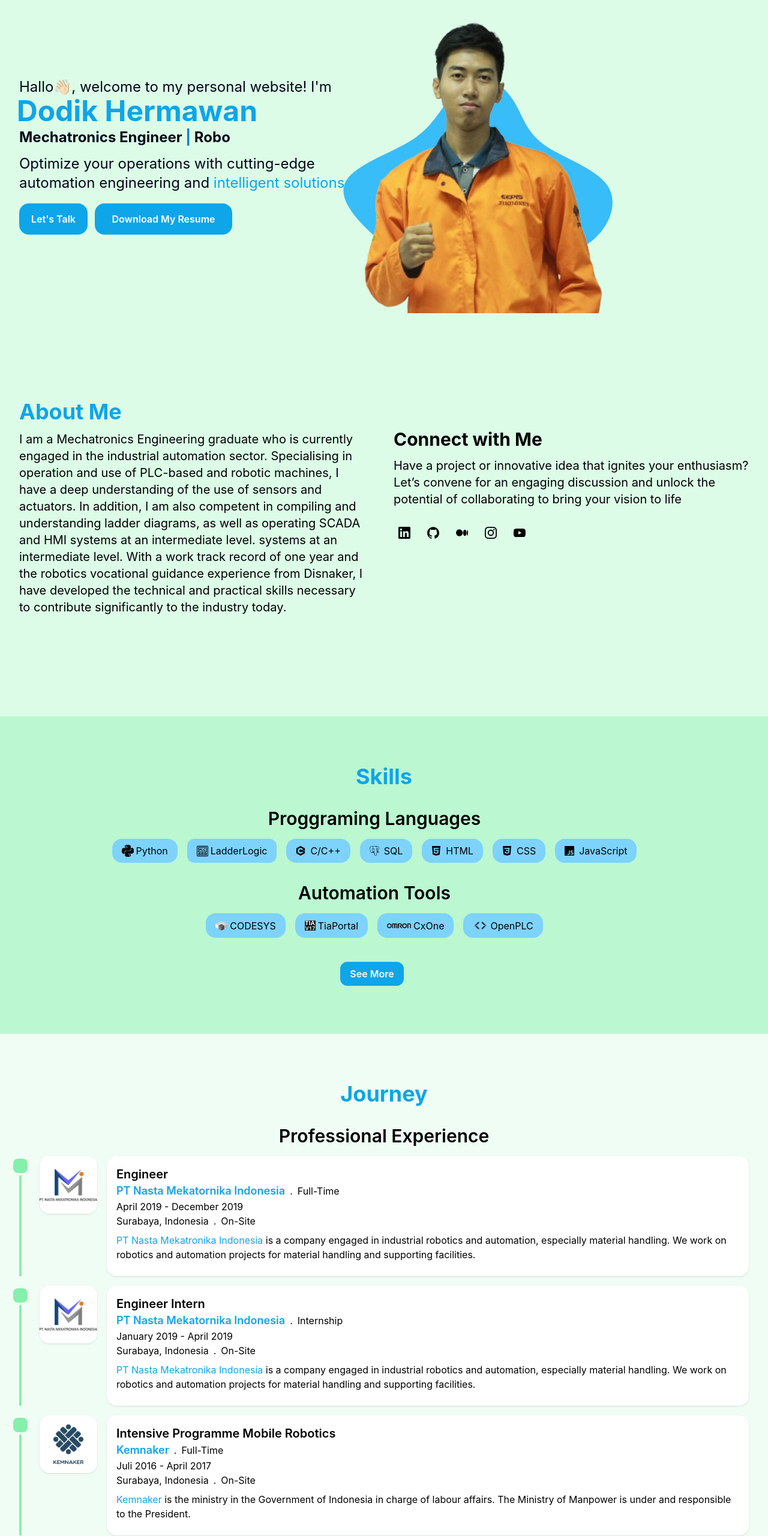
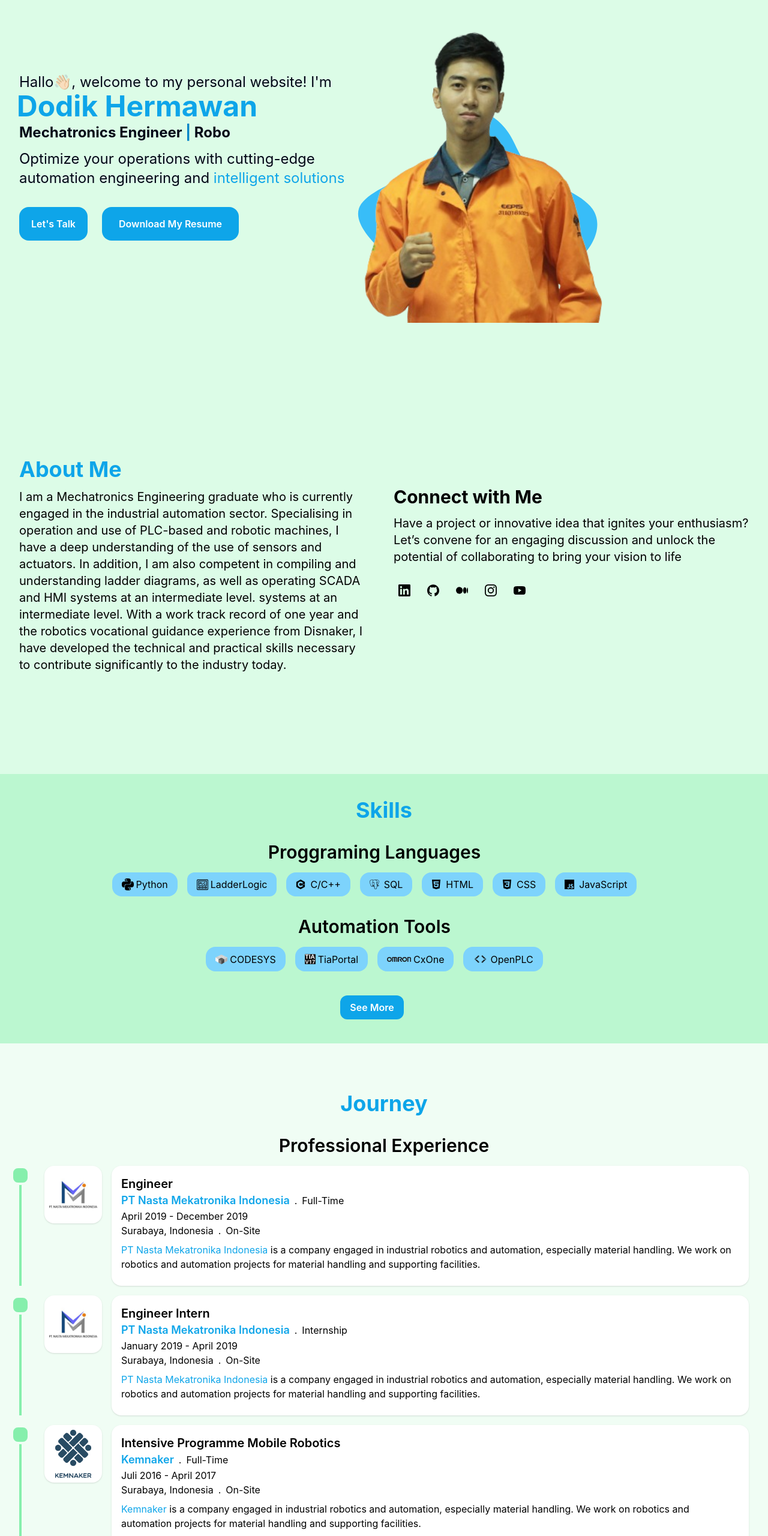
Before and after one commit to Hermawan498/Dodik-Hermawan.github.io, a website: page index.html in a window 1280 px wide. Shown: the part 160-2720 px from the top of the page at 60% size. Drawn offline with Linux system fonts and the light colour scheme.

Commit message:
Update perbaikan tata letak

```diff
--- a/index.html
+++ b/index.html
@@ -95,10 +95,10 @@
     <!--Header End-->
 
     <!-- Hero Section Start-->
-    <section id="Home" class="pt-36">
+    <section id="Home" class="pb-20 pt-40">
       <div class="container">
         <div class="flex flex-wrap">
-          <div class="w-full self-center px-4 lg:w-1/2">
+          <div class="my-auto w-full self-center px-4 lg:w-1/2">
             <h1 class="text-lg font-normal text-dark lg:text-2xl">
               Hallo👋🏻, welcome to my personal website! I'm
               <span
@@ -116,6 +116,7 @@
               Optimize your operations with cutting-edge automation engineering
               and <span class="text-biru">intelligent solutions</span>
             </p>
+            <div class="xs:mb-4 lg-md:mb-0 mt-4 flex flex-wrap gap-4 sm:mb-4">
               <a
                 href="#"
                 class="trasition duration-800 mr-2 rounded-2xl bg-biru px-5 py-4 text-center text-base font-semibold text-white ease-in-out hover:opacity-90 hover:shadow-lg"
@@ -126,6 +127,7 @@
                 class="trasition duration-800 rounded-2xl bg-biru px-7 py-4 text-center text-base font-semibold text-white ease-in-out hover:opacity-90 hover:shadow-lg"
                 >Download My Resume</a
               >
+            </div>
           </div>
           <div class="w-full self-end px-4 lg:w-1/2">
             <div class="relative mt-10 lg:right-40 lg:mt-9">
@@ -140,8 +142,8 @@
                 class="absolute bottom-0 left-1/2 -z-10 -translate-x-1/2 md:scale-110 lg:scale-125"
               >
                 <svg
-                  width="450"
-                  height="450"
+                  width="400"
+                  height="400"
                   viewBox="0 0 200 200"
                   xmlns="http://www.w3.org/2000/svg"
                 >
@@ -286,14 +288,12 @@
     <!-- about end-->
 
     <!--Skill start-->
-    <section id="skill" class="bg-green-200 pb-20 pt-20">
+    <section id="skill" class="bg-green-200 pb-10 pt-10">
       <div class="container">
         <h2 class="mb-8 text-center text-3xl font-bold text-biru lg:text-4xl">
           Skills
         </h2>
-        <div
-          class="flex flex-col justify-center gap-4 px-4 lg:flex-row lg:gap-8"
-        >
+        <div class="flex-warp w-full flex justify-center gap-2 px-4 lg:gap-8">
           <div class="lg:mb-0 lg:mr-8">
             <!--Proggraming Languages-->
             <div class="text-center">
@@ -945,14 +945,13 @@
               class="absolut -ml-[18px] h-8 w-8 rounded-xl border-4 border-green-50 bg-green-300"
             ></div>
             <div
-              class="ml-4 mr-4 flex h-24 w-24 items-center justify-center rounded-2xl bg-white shadow"
+              class="custom-box ml-6 mr-4 flex h-24 w-24 items-center justify-center rounded-2xl bg-white shadow"
             >
               <a rel="noopener noreferrer">
                 <img
                   src="img/mekatronikaindonesia_logo.jpeg"
-                  alt="nasta mekatronikaindonesia_logo"
-                  class="rounded-2xl object-contain"
-                  width="100"
+                  alt="Kemnaker"
+                  class="custom-img h-20 w-20 object-contain"
                 />
               </a>
             </div>
@@ -960,7 +959,7 @@
               <h4 class="text-xl font-semibold">Engineer</h4>
               <div class="flex items-center text-base">
                 <h5 class="text-lg font-semibold text-biru">
-                  PT Nasta Mekatornika Indonesia
+                  PT Nasta Mekatronika Indonesia
                 </h5>
                 <span class="mx-2">.</span>
                 <p>Full-Time</p>
@@ -977,19 +976,6 @@
                 especially material handling. We work on robotics and automation
                 projects for material handling and supporting facilities.
               </p>
-              <!--<div class="work-entry">
-                <div class="flex flex-wrap gap-2 text-base font-semibold">
-                  <button
-                    class="toggle-button rounded-2xl bg-biru px-4 py-2 font-semibold text-white transition duration-300 ease-in-out hover:opacity-75"
-                  >
-                    Key Achievments
-                  </button>
-                  <button
-                    class="toggle-button rounded-2xl bg-biru px-4 py-2 font-semibold text-white transition duration-300 ease-in-out hover:opacity-75"
-                  >
-                    Key Responsibilities
-                  </button>
-                </div>-->
             </div>
           </div>
 
@@ -1001,14 +987,13 @@
               class="absolut -ml-[18px] h-8 w-8 rounded-xl border-4 border-green-50 bg-green-300"
             ></div>
             <div
-              class="ml-4 mr-4 flex h-24 w-24 items-center justify-center rounded-2xl bg-white shadow"
+              class="custom-box ml-6 mr-4 flex h-24 w-24 items-center justify-center rounded-2xl bg-white shadow"
             >
               <a rel="noopener noreferrer">
                 <img
                   src="img/mekatronikaindonesia_logo.jpeg"
-                  alt="nasta mekatronikaindonesia_logo"
-                  class="rounded-2xl object-contain"
-                  width="100"
+                  alt="Kemnaker"
+                  class="custom-img h-20 w-20 object-contain"
                 />
               </a>
             </div>
@@ -1016,7 +1001,7 @@
               <h4 class="text-xl font-semibold">Engineer Intern</h4>
               <div class="flex items-center text-base">
                 <h5 class="text-lg font-semibold text-biru">
-                  PT Nasta Mekatornika Indonesia
+                  PT Nasta Mekatronika Indonesia
                 </h5>
                 <span class="mx-2">.</span>
                 <p>Internship</p>
@@ -1033,19 +1018,6 @@
                 especially material handling. We work on robotics and automation
                 projects for material handling and supporting facilities.
               </p>
-              <!--<div class="work-entry">
-                  <div class="flex flex-wrap gap-2 text-base font-semibold">
-                    <button
-                      class="toggle-button rounded-2xl bg-biru px-4 py-2 font-semibold text-white transition duration-300 ease-in-out hover:opacity-75"
-                    >
-                      Key Achievments
-                    </button>
-                    <button
-                      class="toggle-button rounded-2xl bg-biru px-4 py-2 font-semibold text-white transition duration-300 ease-in-out hover:opacity-75"
-                    >
-                      Key Responsibilities
-                    </button>
-                  </div>-->
             </div>
           </div>
 
@@ -1057,23 +1029,22 @@
               class="absolut -ml-[18px] h-8 w-8 rounded-xl border-4 border-green-50 bg-green-300"
             ></div>
             <div
-              class="ml-4 mr-4 flex h-24 w-24 items-center justify-center rounded-2xl bg-white shadow"
+              class="custom-box ml-6 mr-4 flex h-24 w-24 items-center justify-center rounded-2xl bg-white shadow"
             >
               <a rel="noopener noreferrer">
                 <img
                   src="img/kemnaker.png"
                   alt="Kemnaker"
-                  class="object-contain"
-                  width="50"
+                  class="custom-img h-20 w-20 object-contain"
                 />
               </a>
             </div>
             <div class="flex-1 rounded-2xl bg-white p-4 shadow">
-              <h4 class="text-xl font-semibold">
-                Intensive Programme Mobile Robotics
-              </h4>
+              <h4 class="text-xl font-semibold">Intensive Programme Mobile Robotics</h4>
               <div class="flex items-center text-base">
-                <h5 class="text-lg font-semibold text-biru">Kemnaker</h5>
+                <h5 class="text-lg font-semibold text-biru">
+                  Kemnaker
+                </h5>
                 <span class="mx-2">.</span>
                 <p>Full-Time</p>
               </div>
@@ -1085,24 +1056,10 @@
               </div>
               <p class="mb-2 text-base">
                 <span class="text-biru">Kemnaker</span>
-                is the ministry in the Government of Indonesia in charge of
-                labour affairs. The Ministry of Manpower is under and
-                responsible to the President.
+                is a company engaged in industrial robotics and automation,
+                especially material handling. We work on robotics and automation
+                projects for material handling and supporting facilities.
               </p>
-              <!--<div class="work-entry">
-                  <div class="flex flex-wrap gap-2 text-base font-semibold">
-                    <button
-                      class="toggle-button rounded-2xl bg-biru px-4 py-2 font-semibold text-white transition duration-300 ease-in-out hover:opacity-75"
-                    >
-                      Key Achievments
-                    </button>
-                    <button
-                      class="toggle-button rounded-2xl bg-biru px-4 py-2 font-semibold text-white transition duration-300 ease-in-out hover:opacity-75"
-                    >
-                      Key Responsibilities
-                    </button>
-                  </div>-->
-            </div>
             </div>
           </div>
 
@@ -1120,7 +1077,7 @@
               class="absolut -ml-[18px] h-8 w-8 rounded-xl border-4 border-green-50 bg-green-300"
             ></div>
             <div
-              class="ml-4 mr-4 flex h-24 w-24 items-center justify-center rounded-2xl bg-white shadow"
+              class="custom-box ml-6 mr-4 flex h-24 w-24 items-center justify-center rounded-2xl bg-white shadow"
             >
               <a
                 href="https://www.pens.ac.id/"
@@ -1130,8 +1087,7 @@
                 <img
                   src="img/pens.png"
                   alt="Kemnaker"
-                  class="object-contain"
-                  width="80"
+                  class="custom-img h-20 w-20 object-contain"
                 />
               </a>
             </div>
@@ -1160,7 +1116,7 @@
               class="absolut -ml-[18px] h-8 w-8 rounded-xl border-4 border-green-50 bg-green-300"
             ></div>
             <div
-              class="ml-4 mr-4 flex h-24 w-24 items-center justify-center rounded-2xl bg-white shadow"
+              class="custom-box ml-6 mr-4 flex h-24 w-24 items-center justify-center rounded-2xl bg-white shadow"
             >
               <a
                 href="https://smkn1bangil.sch.id/"
@@ -1170,8 +1126,7 @@
                 <img
                   src="img/smkn1 bangil.png"
                   alt="Kemnaker"
-                  class="object-contain"
-                  width="80"
+                  class="custom-img h-20 w-20 object-contain"
                 />
               </a>
             </div>
--- a/src/input.css
+++ b/src/input.css
@@ -26,3 +26,15 @@ body {
 .hamburger-active > span:nth-child(3) {
     @apply -rotate-45 ;
 }
+
+@media (max-width: 415px) {
+    .custom-box {
+      width: 3rem;
+      height: 3rem;
+      border-radius: 0.75rem;
+    }
+    .custom-img {
+      width: 2.5rem;
+      height: 2.5rem;
+    }
+}
--- a/tailwind.config.js
+++ b/tailwind.config.js
@@ -11,7 +11,10 @@ module.exports = {
         biru:'#0ea5e9'
       },
     screen:{
-      '2xl' : '1320px'
+      '2xl' : '1320px',
+      'xxs': {"max": "359px"},
+      'xs': {"max": "639px"},
+      "lg-md": "1024px",
     }
     },
   },
```
Also changed, not shown: src/output.css. Lines whose indentation alone changed are shown as unchanged.
